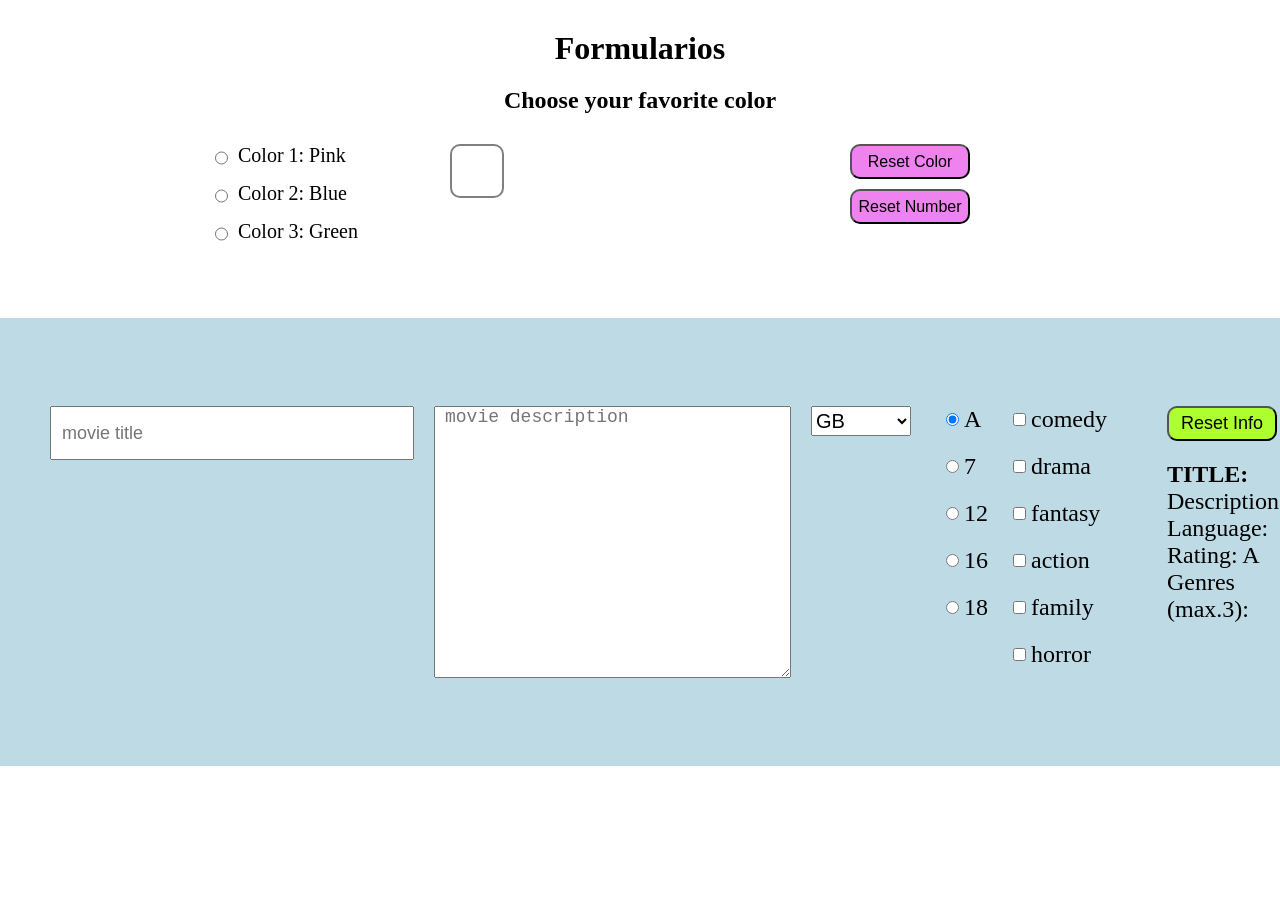
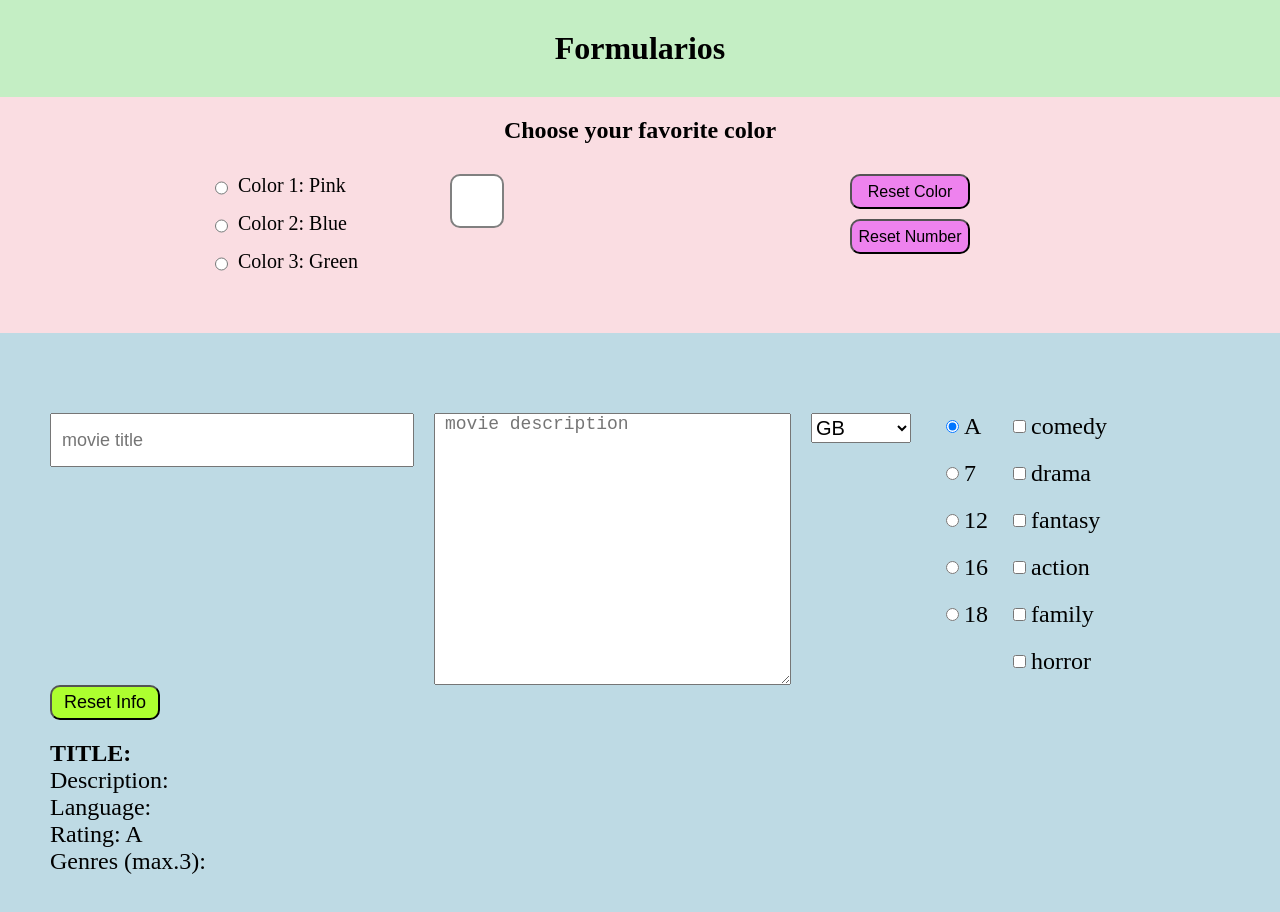
Before and after one commit to Sagramielgo/input-party, a React (Create React App) app: page / in a window 1280 px wide. Shown: the top 912 px of the page. Before the commit the page ends 800 px from the top, so only its background shows below. Built offline with nearby package versions, Linux system fonts and the light colour scheme.

Commit message:
create header component

```diff
--- a/src/components/App.js
+++ b/src/components/App.js
@@ -1,10 +1,12 @@
 import MovieForm from './MovieForm';
 import Colors from './Colors';
+import Header from './Header';
+import '../style/app.scss';
 
 function App() {
   return (
     <div className="mainContainer">
-      <h1 className="title"> Formularios</h1>
+      <Header />
       <Colors />
       <MovieForm />
     </div>
--- a/src/components/Colors.js
+++ b/src/components/Colors.js
@@ -20,10 +20,9 @@ const Colors = (/* props */) => {
     setSelectedNumber('');
   };
   return (
-    <>
+    <div className="container">
       <h3 className="titleColor">Choose your favorite color</h3>
-
-      <div className="container">
+      <section className="container_form">
         <form className="colorForm">
           <label htmlFor="pink" className="label">
             <input
@@ -81,8 +80,8 @@ const Colors = (/* props */) => {
             Reset Number
           </button>
         </div>
-      </div>
-    </>
+      </section>
+    </div>
   );
 };
 
--- /dev/null
+++ b/src/components/Header.js
@@ -0,0 +1,7 @@
+import '../style/header.scss';
+
+function Header() {
+  return <h1 className="title"> Formularios</h1>;
+}
+
+export default Header;
--- a/src/style/app.scss
+++ b/src/style/app.scss
@@ -1,8 +1,6 @@
 .mainContainer {
   margin: 0;
   width: 100%;
-  height: 100vh;
   list-style: none;
   box-sizing: border-box;
-  background-color: rgb(248, 220, 225);
 }
--- a/src/style/colors.scss
+++ b/src/style/colors.scss
@@ -2,21 +2,22 @@
   margin: 0;
   padding: 0;
 }
-
 .container {
+  display: flex;
+  flex-direction: column;
+  background-color: rgb(250, 221, 226);
+}
+.container_form {
   width: 100%;
   display: flex;
-  padding-bottom: 60px;
+  flex-wrap: wrap;
+  padding-bottom: 45px;
 }
 .colorForm {
   width: 250px;
   margin: 0 0 0 200px;
 }
 
-.title {
-  text-align: center;
-  padding-top: 30px;
-}
 .titleColor {
   text-align: center;
   padding: 20px 0;
--- /dev/null
+++ b/src/style/header.scss
@@ -0,0 +1,5 @@
+.title {
+  text-align: center;
+  padding: 30px 0;
+  background-color: rgb(196, 238, 196);
+}
--- a/src/style/index.css
+++ /dev/null
@@ -1,7 +0,0 @@
-body {
-  margin: 0;
-  width: 100%;
-  height: 100vh;
-  list-style: none;
-  box-sizing: border-box;
-}
--- a/src/style/movieForm.scss
+++ b/src/style/movieForm.scss
@@ -1,8 +1,9 @@
 .movieForm {
   width: 100%;
-  padding: 88px 0;
+  padding: 80px 0;
   background-color: rgb(190, 218, 228);
   display: flex;
+  flex-wrap: wrap;
 }
 .form {
   display: flex;
```
Also changed, not shown: src/index.js (+4 -5 lines).
